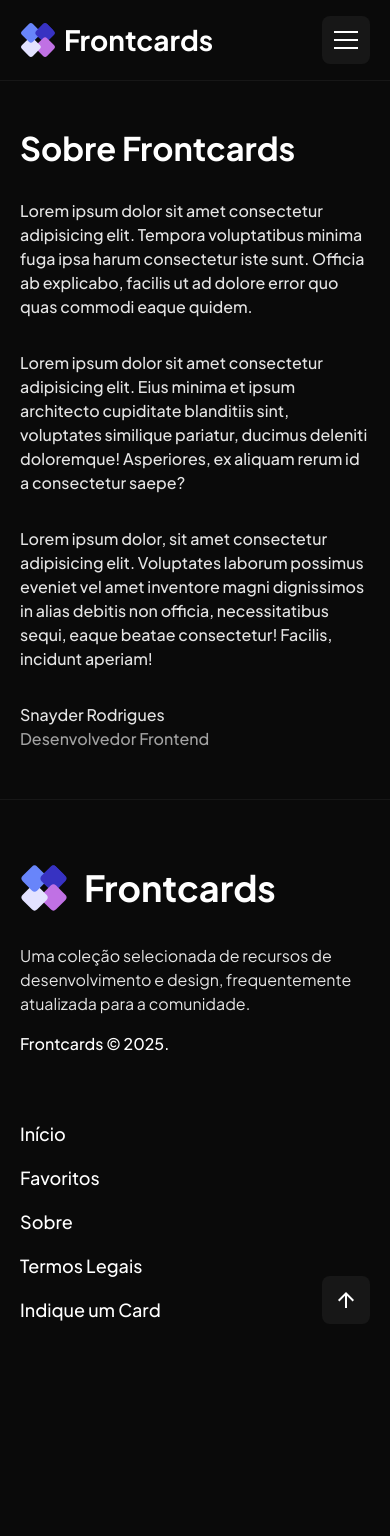
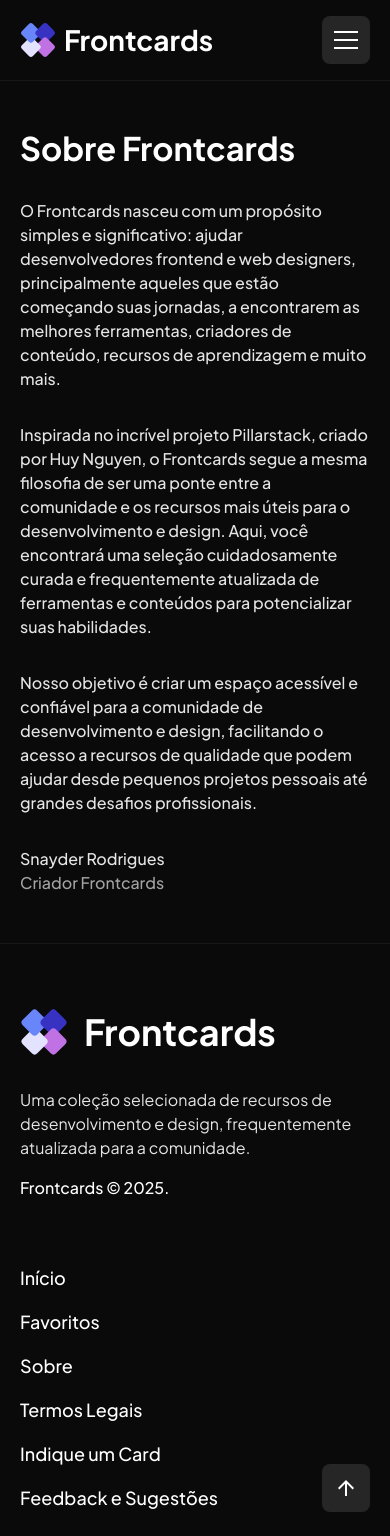
Before and after one commit to SnayderRodrigues/frontcards, a React (Vite) app: page /about in a window 390 px wide. Before the commit the page ends 1356 px from the top, so only its background shows below. Built offline with nearby package versions, Linux system fonts and the light colour scheme.

Commit message:
feat: Add feedback form to Footer component. Update Header and Footer styles

```diff
--- a/src/app/about/Page.jsx
+++ b/src/app/about/Page.jsx
@@ -5,32 +5,33 @@ const AboutPage = () => {
     <>
       <section className="font-medium">
         <div className="wrapper pt-32 sm:pt-36 lg:pt-36 xl:pt-40 pb-12 md:pb-16 lg:pb-24">
-          <h1 className="mb-8 lg:mb-12">
-            Sobre Frontcards
-          </h1>
+          <h1 className="mb-8 lg:mb-12">Sobre Frontcards</h1>
           <div className="flex items-center gap-16">
             <div className="flex flex-col gap-8 text-base sm:text-lg lg:text-xl xl:text-2xl text-neutral-200 max-w-[60ch]">
               <p>
-                Lorem ipsum dolor sit amet consectetur adipisicing elit. Tempora
-                voluptatibus minima fuga ipsa harum consectetur iste sunt.
-                Officia ab explicabo, facilis ut ad dolore error quo quas
-                commodi eaque quidem.
+                O Frontcards nasceu com um propósito simples e significativo:
+                ajudar desenvolvedores frontend e web designers, principalmente
+                aqueles que estão começando suas jornadas, a encontrarem as
+                melhores ferramentas, criadores de conteúdo, recursos de
+                aprendizagem e muito mais.
               </p>
               <p>
-                Lorem ipsum dolor sit amet consectetur adipisicing elit. Eius
-                minima et ipsum architecto cupiditate blanditiis sint,
-                voluptates similique pariatur, ducimus deleniti doloremque!
-                Asperiores, ex aliquam rerum id a consectetur saepe?
+                Inspirada no incrível projeto Pillarstack, criado por Huy
+                Nguyen, o Frontcards segue a mesma filosofia de ser uma ponte
+                entre a comunidade e os recursos mais úteis para o
+                desenvolvimento e design. Aqui, você encontrará uma seleção
+                cuidadosamente curada e frequentemente atualizada de ferramentas
+                e conteúdos para potencializar suas habilidades.
               </p>
               <p>
-                Lorem ipsum dolor, sit amet consectetur adipisicing elit.
-                Voluptates laborum possimus eveniet vel amet inventore magni
-                dignissimos in alias debitis non officia, necessitatibus sequi,
-                eaque beatae consectetur! Facilis, incidunt aperiam!
+                Nosso objetivo é criar um espaço acessível e confiável para a
+                comunidade de desenvolvimento e design, facilitando o acesso a
+                recursos de qualidade que podem ajudar desde pequenos projetos
+                pessoais até grandes desafios profissionais.
               </p>
               <div className="flex flex-col">
                 <span>Snayder Rodrigues</span>
-                <span className="text-neutral-400">Desenvolvedor Frontend</span>
+                <span className="text-neutral-400">Criador Frontcards</span>
               </div>
             </div>
           </div>
--- a/src/app/resources/Page.jsx
+++ b/src/app/resources/Page.jsx
@@ -45,7 +45,7 @@ const ResourcePage = () => {
           <div className="flex gap-4">
             <Link
               onClick={() => navigate(-1)}
-              className="flex items-center justify-center gap-1 text-base sm:text-lg font-medium text-white bg-neutral-900 px-3 py-3 xsm:px-4 xsm:py-3 md:px-6 md:py-4 rounded-lg transition-colors hover:bg-neutral-800"
+              className="flex items-center justify-center gap-1 text-base sm:text-lg font-medium text-white bg-neutral-800 md:bg-neutral-900 px-3 py-3 xsm:px-4 xsm:py-3 md:px-6 md:py-4 rounded-lg transition-colors md:hover:bg-neutral-800"
             >
               <svg
                 xmlns="http://www.w3.org/2000/svg"
--- a/src/components/Button.jsx
+++ b/src/components/Button.jsx
@@ -5,7 +5,7 @@ const Button = ({ text, href }) => {
     <a
       href={href}
       target="_blank"
-      className="w-fit flex items-center gap-1 text-base sm:text-lg font-medium bg-indigo-700 px-3 xsm:px-4 lg:px-6 py-3 xsm:py-3 md:py-[14px] lg:py-4 rounded-lg hover:bg-indigo-800 transition-colors cursor-pointer"
+      className="w-fit flex items-center gap-1 text-base sm:text-lg font-medium bg-indigo-700 px-3 xsm:px-4 lg:px-6 py-3 xsm:py-3 md:py-[14px] lg:py-4 rounded-lg md:hover:bg-indigo-800 transition-colors cursor-pointer"
     >
       <span className="shrink-0 xsm:mb-[2px]">{text}</span>
       <svg
--- a/src/components/Footer.jsx
+++ b/src/components/Footer.jsx
@@ -16,7 +16,7 @@ const Footer = () => {
     <footer className="bg-neutral-950 border-t border-t-neutral-900">
       <div
         className={`wrapper relative flex flex-col md:flex-row justify-between gap-16 pt-16 ${
-          isSmallMarginPath ? "pb-8" : "pb-28"
+          isSmallMarginPath ? "pb-6" : "pb-28"
         } md:pb-8`}
       >
         <div className="flex flex-col justify-between gap-4 md:gap-12">
@@ -76,11 +76,18 @@ const Footer = () => {
           >
             Indique um Card
           </a>
+          <a
+            href="https://forms.gle/ZVfjAj1TDQuinBVz8"
+            target="_blank"
+            className="w-fit md:p-2 lg:px-3 lg:py-2 rounded-lg md:hover:bg-neutral-800 transition-colors"
+          >
+            Feedback e Sugestões
+          </a>
         </div>
         <button
           className={`w-fit absolute ${
-            isSmallMarginPath ? "bottom-8" : "bottom-28"
-          } right-0 flex md:hidden items-center gap-1 bg-neutral-900 p-3 rounded-lg`}
+            isSmallMarginPath ? "bottom-6" : "bottom-28"
+          } right-0 flex md:hidden items-center gap-1 bg-neutral-800 p-3 rounded-lg`}
           onClick={scrollToTop}
           aria-label="Voltar para o topo da página"
         >
--- a/src/components/Header.jsx
+++ b/src/components/Header.jsx
@@ -81,7 +81,7 @@ const Header = () => {
           />
         </div>
         <button
-          className="aspect-square w-12 relative z-50 md:hidden flex flex-col items-center justify-center gap-[6px] bg-neutral-900 p-3 rounded-lg"
+          className="aspect-square w-12 relative z-50 md:hidden flex flex-col items-center justify-center gap-[6px] bg-neutral-800 p-3 rounded-lg"
           onClick={handleOpenMenu}
           aria-label="Menu"
         >
@@ -102,7 +102,7 @@ const Header = () => {
           ></div>
         </button>
         <div
-          className={`w-full h-full fixed z-40 top-0 left-0 md:hidden flex flex-col gap-6 bg-neutral-950 px-6 sm:px-8 pt-32 pb-8 transition-opacity duration-300 ${
+          className={`w-full h-full fixed z-40 top-0 left-0 md:hidden flex flex-col gap-6 bg-neutral-950 px-[20px] sm:px-8 pt-32 pb-6 sm:pb-8 transition-opacity duration-300 ${
             openMenu ? "" : "opacity-0 select-none pointer-events-none"
           }`}
         >
@@ -193,7 +193,7 @@ const Header = () => {
             <a
               target="_blank"
               href="https://snayderrodrigues.vercel.app/"
-              className="w-full flex items-center justify-between gap-1 bg-neutral-900 px-3 py-3 rounded-lg"
+              className="w-full flex items-center justify-between gap-1 bg-neutral-800 px-3 py-3 rounded-lg"
             >
               <span className="mb-[3px]">Snayder Rodrigues</span>
               <svg
--- a/src/components/Pagination.jsx
+++ b/src/components/Pagination.jsx
@@ -12,7 +12,7 @@ const Pagination = ({
     <div className="flex items-center md:justify-center gap-6 mb-12 md:mb-16">
       <div className="flex items-center gap-2">
         <button
-          className={`bg-neutral-900 p-2 rounded-lg md:rounded-xl transition-colors ${
+          className={`bg-neutral-800 md:bg-neutral-900 p-2 rounded-lg md:rounded-xl transition-colors ${
             currentPage === 1 ? "" : "md:hover:bg-neutral-800"
           }`}
           onClick={() => {
@@ -31,14 +31,16 @@ const Pagination = ({
               height="24px"
               viewBox="0 -960 960 960"
               fill="#fff"
-              className={`${currentPage === 1 ? "fill-neutral-800" : ""}`}
+              className={`${
+                currentPage === 1 ? "fill-neutral-700" : ""
+              }`}
             >
               <path d="m313-440 224 224-57 56-320-320 320-320 57 56-224 224h487v80H313Z" />
             </svg>
           </div>
         </button>
         <button
-          className={`bg-neutral-900 p-2 rounded-lg md:rounded-xl transition-colors ${
+          className={`bg-neutral-800 md:bg-neutral-900 p-2 rounded-lg md:rounded-xl transition-colors ${
             currentPage === totalPages ? "" : "md:hover:bg-neutral-800"
           }`}
           onClick={() => {
@@ -58,7 +60,9 @@ const Pagination = ({
               viewBox="0 -960 960 960"
               fill="#fff"
               className={`${
-                currentPage === totalPages ? "fill-neutral-800" : ""
+                currentPage === totalPages
+                  ? "fill-neutral-700"
+                  : ""
               }`}
             >
               <path d="M647-440H160v-80h487L423-744l57-56 320 320-320 320-57-56 224-224Z" />
```
